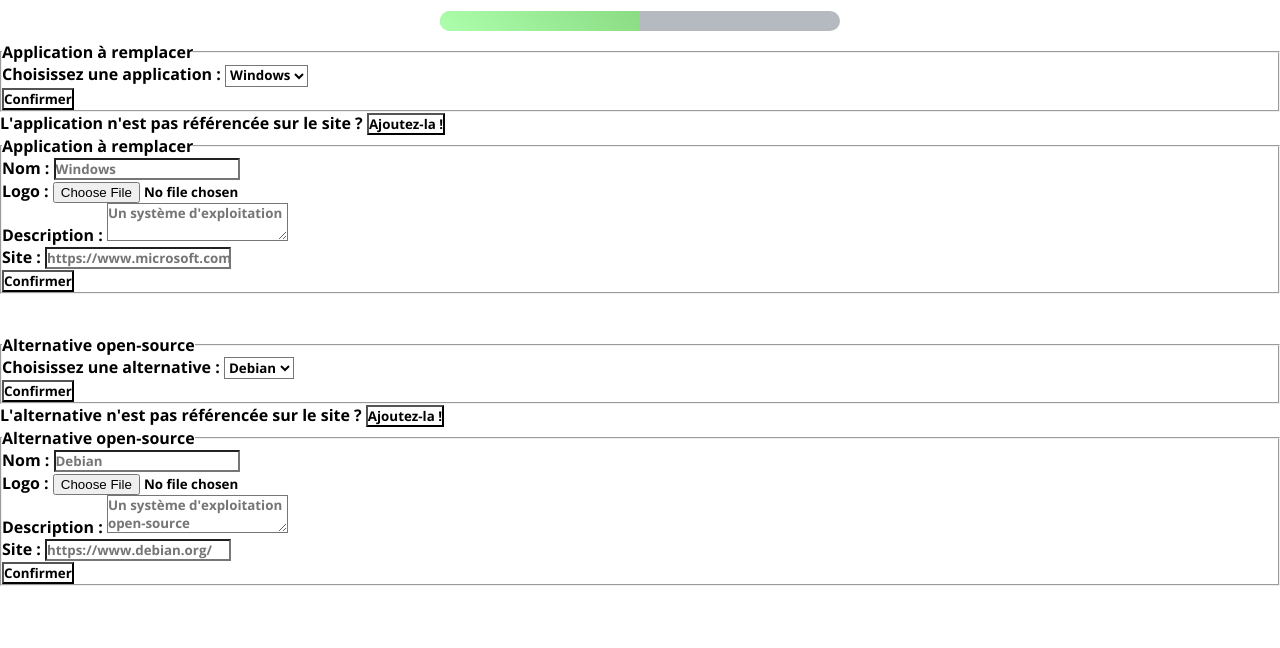
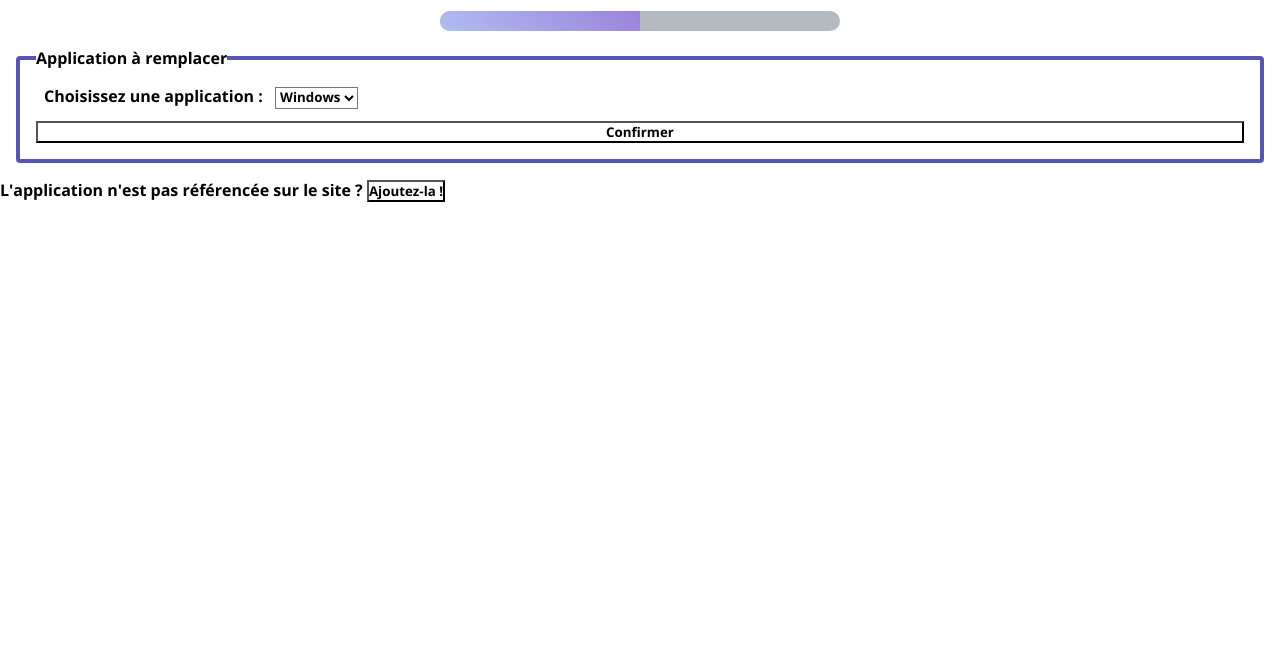
Before and after one commit to TevaPhilippe05/Nuit-de-l-info, a PHP site: page /ajout-alternative.php in a window 1280 px wide. Shown: the part 152-800 px from the top of the page. Run offline with PHP 8.4, Linux system fonts and the light colour scheme.

Commit message:
chore: Changement du comportement et du style du formulaire pour ajouter une alternative

```diff
--- a/vue/ajout-alternative.php
+++ b/vue/ajout-alternative.php
@@ -29,8 +29,8 @@
     <div class="progression-ajout">
         <div class="barre-ajout"></div>
     </div>
-    <form action="http://51.68.91.213/info102/tp2.php" method="POST">
-        <fieldset>
+    <form id="sel-form-app" action="" method="POST">
+        <fieldset class="champ-form-ajout">
             <legend>Application à remplacer</legend>
             <div>
                 <label for="app">Choisissez une application : </label>
@@ -39,23 +39,22 @@
                     <!-- https://stackoverflow.com/questions/8022353/how-to-populate-html-dropdown-list-with-values-from-database -->
                 </select>
             </div>
-            <button type="submit">Confirmer</button>
+            <button id="btn-sel-conf-app" type="button">Confirmer</button>
         </fieldset>
     </form>
-    <p>L'application n'est pas référencée sur le site ? <button>Ajoutez-la !</button></p>
-    <form action="http://51.68.91.213/info102/tp2.php" method="POST">
-        <fieldset>
+    <p id="txt-form-app">L'application n'est pas référencée sur le site ? <button id="btn-add-app">Ajoutez-la !</button></p>
+    <form id="new-form-app" class="cache-form" action="" method="POST">
+        <fieldset class="champ-form-ajout">
             <legend>Application à remplacer</legend>
-            <p><label for="nom-app">Nom : </label><input type="text" name="nom-app" id="nom-app" placeholder="Windows"></p>
+            <p><label for="nom-app">Nom : </label><input type="text" name="nom-app" id="nom-app" placeholder="Windows" required></p>
             <p><label for="logo-app">Logo : </label><input type="file" name="logo-app" id="logo-app"></p>
             <p><label for="description-app">Description : </label><textarea name="description-app" id="description-app" placeholder="Un système d'exploitation"></textarea></p>
             <p><label for="site-app">Site : </label><input type="url" name="site-app" id="site-app" placeholder="https://www.microsoft.com/en-us/windows/"></p>
-            <button type="submit">Confirmer</button>
+            <button id="btn-new-conf-app" type="submit">Confirmer</button>
         </fieldset>
     </form>
-    <div style="height: 40px;"></div> <!-- Supprimer quand il y a du css-->
-    <form action="http://51.68.91.213/info102/tp2.php" method="POST">
-        <fieldset>
+    <form id="sel-form-alt" class="cache-form" action="" method="POST">
+        <fieldset class="champ-form-ajout">
             <legend>Alternative open-source</legend>
             <div>
                 <label for="app">Choisissez une alternative : </label>
@@ -64,19 +63,20 @@
                     <!-- https://stackoverflow.com/questions/8022353/how-to-populate-html-dropdown-list-with-values-from-database -->
                 </select>
             </div>
-            <button type="submit">Confirmer</button>
+            <button id="btn-sel-conf-alt" type="button">Confirmer</button>
         </fieldset>
     </form>
-    <p>L'alternative n'est pas référencée sur le site ? <button>Ajoutez-la !</button></p>
-    <form action="http://51.68.91.213/info102/tp2.php" method="POST">
-        <fieldset>
+    <p id="txt-form-alt" class="cache-form">L'alternative n'est pas référencée sur le site ? <button id="btn-add-alt">Ajoutez-la !</button></p>
+    <form id="new-form-alt" class="cache-form" action="" method="POST">
+        <fieldset class="champ-form-ajout">
             <legend>Alternative open-source</legend>
             <p><label for="nom-alt">Nom : </label><input type="text" name="nom-alt" id="nom-alt" placeholder="Debian"></p>
             <p><label for="logo-alt">Logo : </label><input type="file" name="logo-alt" id="logo-alt"></p>
             <p><label for="description-alt">Description : </label><textarea name="description-alt" id="description-app" placeholder="Un système d'exploitation open-source"></textarea></p>
             <p><label for="site-alt">Site : </label><input type="url" name="site-alt" id="site-alt" placeholder="https://www.debian.org/"></p>
-            <button type="submit">Confirmer</button>
+            <button id="btn-new-conf-alt" type="submit">Confirmer</button>
         </fieldset>
     </form>
+    <script type="text/javascript" src="../scripts/script.js"></script>
 </body>
 </html>
--- a/vue/style.css
+++ b/vue/style.css
@@ -116,6 +116,24 @@ header input {
 .progression-ajout .barre-ajout {
     width: 50%;
     height: 100%;
-    background: linear-gradient(45deg, #adffad, #8adb83);
+    background: linear-gradient(45deg, #b1bdf1, #9a83db);
     transition: width 0.5s ease;
 }
+
+.champ-form-ajout {
+    padding: 1em;
+    margin: 1em;
+    display: flex;
+    flex-direction: column;
+    gap: 12px;
+    border: 4px #5755b8 solid;
+    border-radius: 4px;
+}
+
+.champ-form-ajout label {
+    margin: 8px;
+}
+
+.cache-form {
+    display: none;
+}
```
Also changed, not shown: scripts/script.js (+44 -0 lines).
